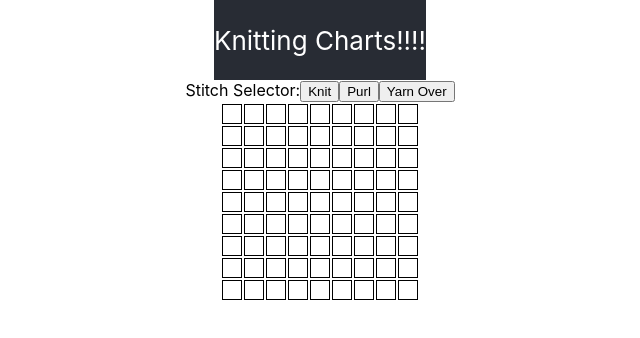
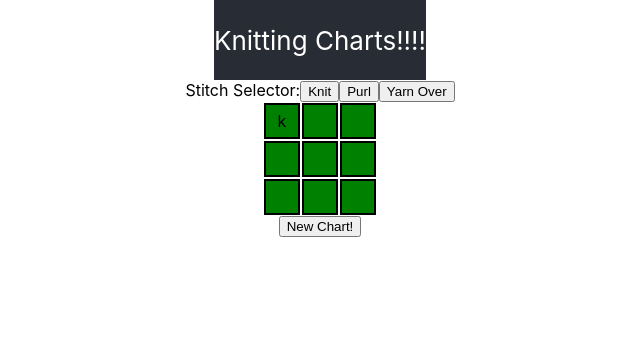
Before and after one commit to sofiacwarren/MVP, a React (Create React App) app: page / in a window 1280 px wide. Shown: the top 338 px of the page, without its empty margins (320-960 px from the left). Built offline with nearby package versions, Linux system fonts and the light colour scheme.

Commit message:
'chart is now customizable, click functionality setup per cell'

```diff
--- a/src/App.css
+++ b/src/App.css
@@ -17,9 +17,22 @@
   color: white;
 }
 
-td {
-  width: 16px;
-  height: 16px;
-  border: 1px solid black;
+.cell {
+  /* all: unset; */
+  width: 32px;
+  height: 32px;
+  border: 2px solid black;
   margin: 1px;
+  background: green;
+  display: flex;
+  justify-content: center;
+  align-items: center;
 }
+
+.chart {
+  /* all: unset; */
+  display: flex;
+  flex-wrap: wrap;
+  padding: 0;
+  /* width: 70px; */
+}
--- a/src/App.js
+++ b/src/App.js
@@ -1,26 +1,47 @@
 import React from 'react';
 import './App.css';
-import Chart from './components/grid.js'
+import Chart from './components/chart.js'
 
 class App extends React.Component {
   constructor(props) {
     super(props);
     this.state = {
-      stitchSelection: 'knit'
+      stitchSelection: 'k',
+      chart: ['k','','','','','','','',''],
+      // chart: [],
+      changedChart: [],
+      rowsNC: '',
+      columnsNC: ''
     }
     //binding
+    this.handleNewClick = this.handleNewClick.bind(this);
   }
 
   //event handling
+  handleNewClick() {
+    const rows = window.prompt('How many rows?');
+    const columns = window.prompt('How many stitches wide?');
+    this.setState({rowsNC: rows, columnsNC: columns, chart: Array(rows * columns).fill('')});
+  }
+
+  handleCellClick(index) {
+    //handle stitch selection for cell
+    console.log('clickclickclick', index);
+    let chart = this.state.chart;
+    chart[index] = this.state.stitchSelection
+    this.setState(chart);
+  }
 
   //lifecycle methods
 
   render () {
+
     return (
       <div className="MVP">
         <header className="MVP-header">
           Knitting Charts!!!!
         </header>
+
 
         <div className="stitchSelector">
           Stitch Selector:
@@ -29,7 +50,17 @@ class App extends React.Component {
           <button>Yarn Over</button>
         </div>
 
-        <Chart/>
+        <Chart
+          rowsNC={this.state.rowsNC}
+          columnsNC={this.state.columnsNC}
+          chart={this.state.chart}
+          handleCellClick={this.handleCellClick.bind(this)}
+        />
+
+        <button
+          type='button'
+          onClick={this.handleNewClick}
+          >New Chart!</button>
       </div>
     );
   }
--- /dev/null
+++ b/src/components/chart.js
@@ -0,0 +1,27 @@
+import React from 'react';
+import '../App.css';
+
+class Chart extends React.Component {
+  constructor(props) {
+    super(props)
+    //sizing cells
+    // this.width = 38 * props.columnsNC;
+    this.width = 38 * 3;
+  }
+
+  render() {
+  return <div className='chart' style={{width: `${this.width}px`}}>
+    {this.props.chart.map((value, index) => {
+      // console.log(index, value)
+      return <div
+          className='cell'
+          key={index}
+          onClick={() => this.props.handleCellClick(index)}>
+            {value}
+        </div>
+    })}
+  </div>
+  }
+}
+
+export default Chart;
--- a/src/components/grid.js
+++ /dev/null
@@ -1,112 +0,0 @@
-import React from 'react';
-
-const Chart = (props) => {
-  //TODO: create custom table based on input
-  return (
-    <table id="chart">
-      <tbody>
-      <tr>
-        <td></td>
-        <td></td>
-        <td></td>
-        <td></td>
-        <td></td>
-        <td></td>
-        <td></td>
-        <td></td>
-        <td></td>
-      </tr>
-      <tr>
-        <td></td>
-        <td></td>
-        <td></td>
-        <td></td>
-        <td></td>
-        <td></td>
-        <td></td>
-        <td></td>
-        <td></td>
-      </tr>
-      <tr>
-        <td></td>
-        <td></td>
-        <td></td>
-        <td></td>
-        <td></td>
-        <td></td>
-        <td></td>
-        <td></td>
-        <td></td>
-      </tr>
-      <tr>
-        <td></td>
-        <td></td>
-        <td></td>
-        <td></td>
-        <td></td>
-        <td></td>
-        <td></td>
-        <td></td>
-        <td></td>
-      </tr>
-      <tr>
-        <td></td>
-        <td></td>
-        <td></td>
-        <td></td>
-        <td></td>
-        <td></td>
-        <td></td>
-        <td></td>
-        <td></td>
-      </tr>
-      <tr>
-        <td></td>
-        <td></td>
-        <td></td>
-        <td></td>
-        <td></td>
-        <td></td>
-        <td></td>
-        <td></td>
-        <td></td>
-      </tr>
-      <tr>
-        <td></td>
-        <td></td>
-        <td></td>
-        <td></td>
-        <td></td>
-        <td></td>
-        <td></td>
-        <td></td>
-        <td></td>
-      </tr>
-      <tr>
-        <td></td>
-        <td></td>
-        <td></td>
-        <td></td>
-        <td></td>
-        <td></td>
-        <td></td>
-        <td></td>
-        <td></td>
-      </tr>
-      <tr>
-        <td></td>
-        <td></td>
-        <td></td>
-        <td></td>
-        <td></td>
-        <td></td>
-        <td></td>
-        <td></td>
-        <td></td>
-      </tr>
-      </tbody>
-    </table>
-  )
-}
-
-export default Chart;
```
Also changed, not shown: src/server/index.js (+10 -0 lines), 2 other files (tests, documents, lock files or other folders).
